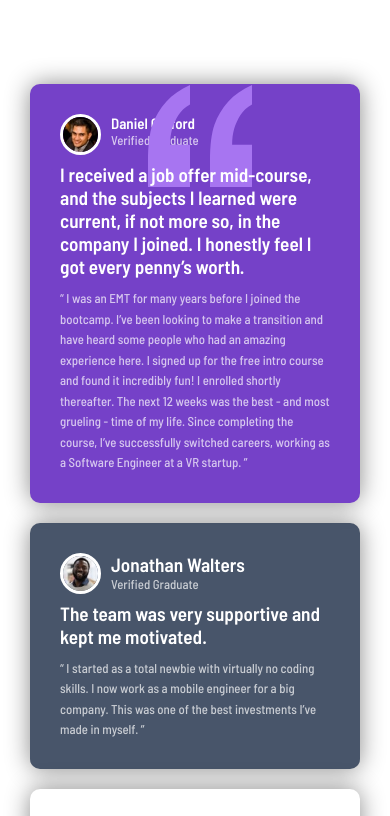
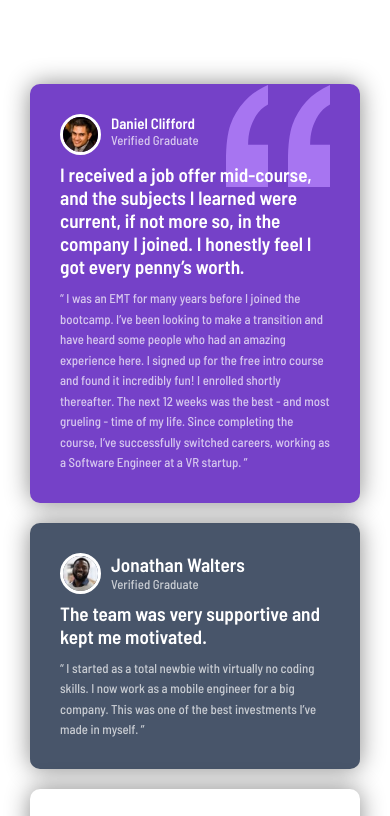
Before and after one commit to MandeepDebnath/testimonial-grid-section, a plain HTML site: page index.html in a window 390 px wide. Shown: the top 816 px of the page. Drawn offline with nearby package versions, Linux system fonts and the light colour scheme; files that its build step writes are made by us from their sources; files whose address does not match are found by name.

Commit message:
Update main.scss

```diff
--- a/css/main.scss
+++ b/css/main.scss
@@ -120,6 +120,10 @@ body{
                     right: 78px;
                     overflow: hidden;
                     z-index: -1;
+
+                    @include mobile{
+                        right: 0;
+                    }
                 }
             }
         }
```
